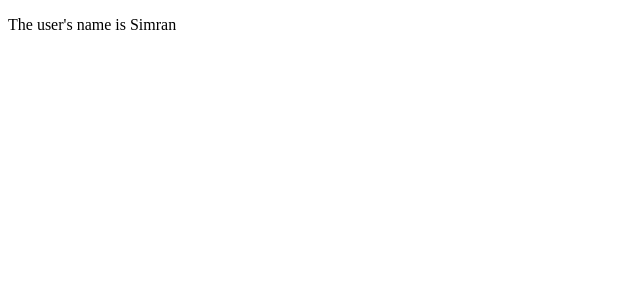
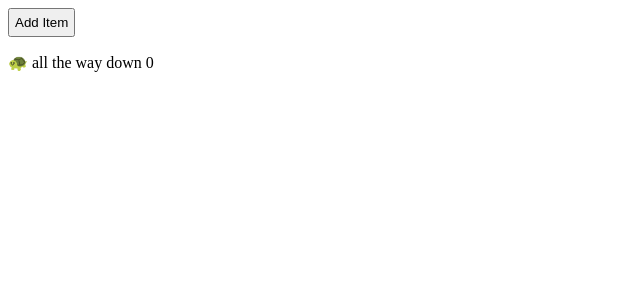
Before and after one commit to NahuelAlaniz/my-first-angular-app, an Angular app: page / in a window 1280 px wide. Shown: the top 300 px of the page, without its empty margins (0-640 px from the left). Built offline with nearby package versions, Linux system fonts and the light colour scheme.

Commit message:
Componente comunicacion con @Output

```diff
--- a/src/app/app.component.ts
+++ b/src/app/app.component.ts
@@ -1,12 +1,18 @@
 import {Component} from '@angular/core';
-import {UserComponent} from './user.component';
-
+import {ChildComponent} from './child.component';
 
 @Component({
   selector: 'app-root',
   template: `
-    <app-user name="Simran"/>
+    <app-child (addItemEvent)="addItem($event)" />
+    <p>🐢 all the way down {{ items.length }}</p>
   `,
-  imports: [UserComponent],
+  imports: [ChildComponent],
 })
-export class AppComponent {}
+export class AppComponent {
+  items = new Array();
+
+  addItem(item: string) {
+    this.items.push(item);
+  }
+}
--- /dev/null
+++ b/src/app/child.component.ts
@@ -0,0 +1,16 @@
+import {Component, Output, EventEmitter} from '@angular/core';
+
+@Component({
+  selector: 'app-child',
+  styles: `.btn { padding: 5px; }`,
+  template: `
+    <button class="btn" (click)="addItem()">Add Item</button>
+  `,
+})
+export class ChildComponent {
+  @Output() addItemEvent = new EventEmitter<string>();
+
+  addItem() {
+    this.addItemEvent.emit('🐢');
+  }
+}
--- a/src/app/user.component.ts
+++ /dev/null
@@ -1,11 +0,0 @@
-import { Component, Input } from "@angular/core";
-
-@Component ({
-    selector:'app-user',
-    template:`
-      <p>The user's name is {{ name }}</p>
-    `,
-})
-export class UserComponent {
-    @Input() name='';
-}
```
